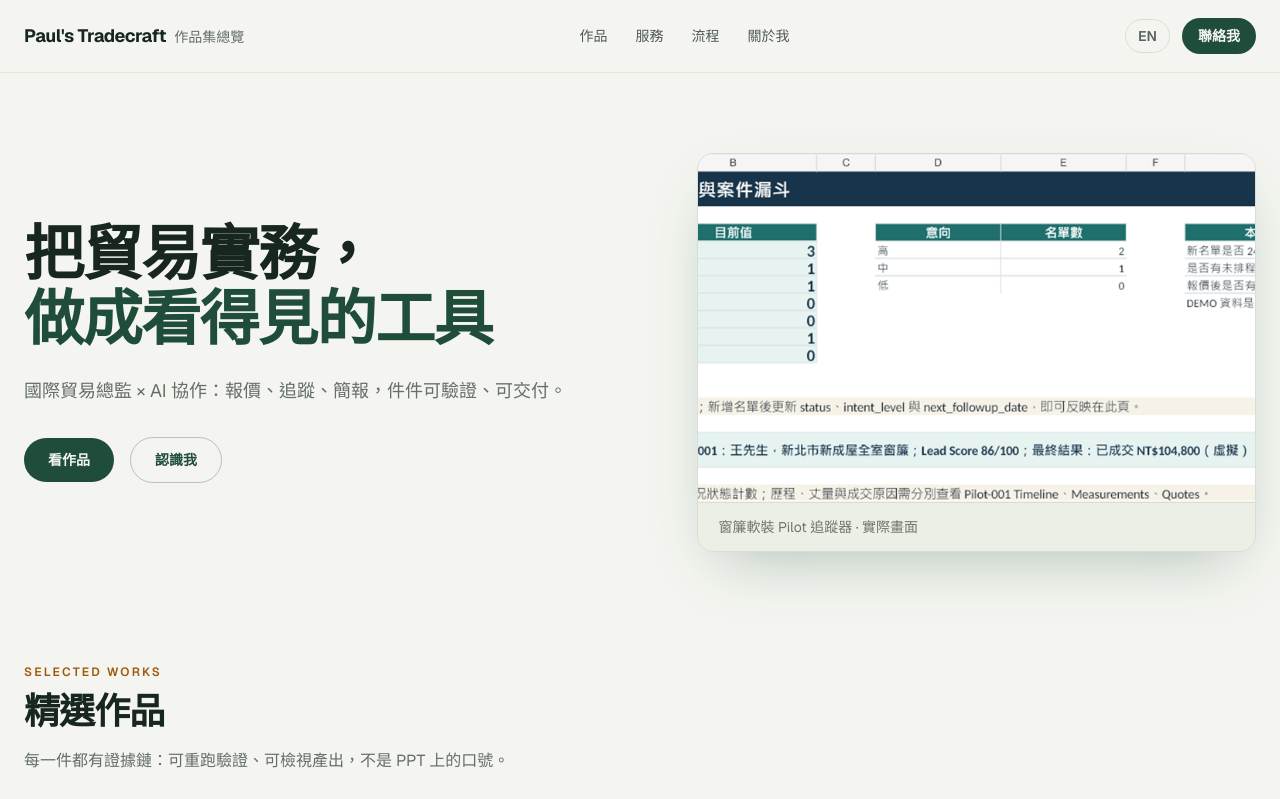
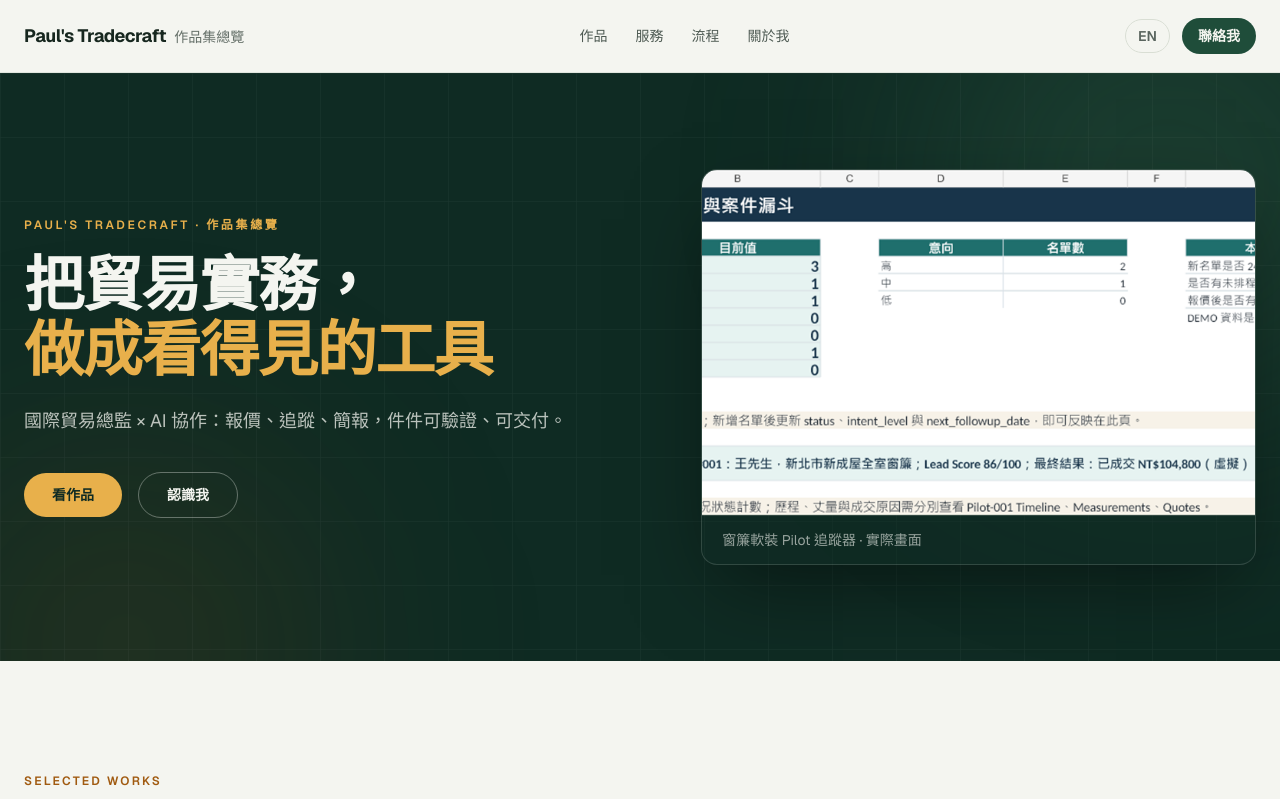
Before and after one commit to apchen1978/pauls-tradecraft, a React (Vite) app: page / in a window 1280 px wide. Shown: the top 799 px of the page. Built offline with nearby package versions, Linux system fonts and the light colour scheme.

Commit message:
design: dark pine hero with gold accents (international large-brand feel), keep amber palette

```diff
--- a/src/components/Footer.jsx
+++ b/src/components/Footer.jsx
@@ -11,7 +11,7 @@ export default function Footer() {
         </p>
       </div>
       <div className="mx-auto max-w-7xl px-4 pb-6 md:px-6">
-        <p className="border-t border-line pt-4 text-center text-xs text-ink/55">{t.footer.builtWith}</p>
+        <p className="border-t border-line pt-4 text-center text-xs text-ink/65">{t.footer.builtWith}</p>
       </div>
     </footer>
   );
--- a/src/components/Hero.jsx
+++ b/src/components/Hero.jsx
@@ -9,29 +9,41 @@ const fadeUp = {
 export default function Hero() {
   const { t } = useLang();
   return (
-    <section id="top" className="mx-auto grid max-w-7xl items-center gap-10 px-4 pt-16 md:px-6 md:pt-20 lg:grid-cols-[1.05fr_0.95fr] lg:gap-14">
+    <section id="top" className="relative overflow-hidden bg-pine text-bone">
+      {/* 大廠式柔和光暈 */}
+      <div aria-hidden className="pointer-events-none absolute inset-0">
+        <div className="absolute -top-32 right-[-10%] h-[480px] w-[480px] rounded-full bg-moss/30 blur-[120px]" />
+        <div className="absolute bottom-[-30%] left-[-5%] h-[380px] w-[380px] rounded-full bg-amber/15 blur-[120px]" />
+        {/* 細網格紋理 */}
+        <div className="absolute inset-0 opacity-[0.05] [background-image:linear-gradient(rgba(255,255,255,0.6)_1px,transparent_1px),linear-gradient(90deg,rgba(255,255,255,0.6)_1px,transparent_1px)] [background-size:64px_64px]" />
+      </div>
+
+      <div className="relative mx-auto grid max-w-7xl items-center gap-12 px-4 pt-16 pb-20 md:px-6 md:pt-24 md:pb-24 lg:grid-cols-[1.05fr_0.95fr] lg:gap-16">
         <motion.div initial="hidden" animate="show" variants={{ show: { transition: { staggerChildren: 0.1 } } }}>
+          <motion.p variants={fadeUp} className="text-xs font-semibold uppercase tracking-[0.22em] text-gold">
+            {t.brand} · {t.brandNote}
+          </motion.p>
           <motion.h1
             variants={fadeUp}
-          className="max-w-xl text-4xl font-bold leading-[1.08] tracking-tight md:text-5xl lg:text-6xl"
+            className="mt-5 max-w-xl text-4xl font-bold leading-[1.08] tracking-tight text-bone md:text-5xl lg:text-6xl"
           >
             {t.hero.headlineA}
             <br />
-          <span className="font-semibold text-forest">{t.hero.headlineB}</span>
+            <span className="font-semibold text-gold">{t.hero.headlineB}</span>
           </motion.h1>
-        <motion.p variants={fadeUp} className="mt-6 max-w-[52ch] text-base leading-relaxed text-ink/65 md:text-lg">
+          <motion.p variants={fadeUp} className="mt-6 max-w-[52ch] text-base leading-relaxed text-bone/75 md:text-lg">
             {t.hero.sub}
           </motion.p>
-        <motion.div variants={fadeUp} className="mt-8 flex flex-wrap items-center gap-4">
+          <motion.div variants={fadeUp} className="mt-9 flex flex-wrap items-center gap-4">
             <a
               href="#works"
-            className="rounded-pill bg-forest px-6 py-3 text-sm font-semibold text-bone transition-all hover:bg-moss active:scale-[0.98]"
+              className="rounded-pill bg-gold px-7 py-3 text-sm font-bold text-pine transition-all hover:brightness-110 active:scale-[0.98]"
             >
               {t.hero.ctaPrimary}
             </a>
             <a
               href="#about"
-            className="rounded-pill border border-forest/30 px-6 py-3 text-sm font-semibold text-forest transition-colors hover:border-forest"
+              className="rounded-pill border border-bone/35 px-7 py-3 text-sm font-semibold text-bone transition-colors hover:border-bone/70"
             >
               {t.hero.ctaSecondary}
             </a>
@@ -41,7 +53,7 @@ export default function Hero() {
         <motion.figure
           initial={{ opacity: 0, y: 24 }}
           animate={{ opacity: 1, y: 0, transition: { duration: 0.6, ease: "easeOut", delay: 0.15 } }}
-        className="overflow-hidden rounded-card border border-line bg-paper shadow-[0_24px_60px_-24px_rgba(31,77,58,0.35)]"
+          className="overflow-hidden rounded-card border border-bone/15 bg-pine/40 shadow-[0_30px_80px_-20px_rgba(0,0,0,0.5)]"
         >
           <img
             src="/images/cover-tracker.png"
@@ -49,8 +61,11 @@ export default function Hero() {
             className="aspect-[16/10] w-full object-cover object-top"
             loading="eager"
           />
-        <figcaption className="border-t border-line px-5 py-3.5 text-sm text-ink/60">{t.hero.imgCaption}</figcaption>
+          <figcaption className="border-t border-bone/15 px-5 py-3.5 text-sm text-bone/60">
+            {t.hero.imgCaption}
+          </figcaption>
         </motion.figure>
+      </div>
     </section>
   );
 }
--- a/src/index.css
+++ b/src/index.css
@@ -18,8 +18,10 @@
   --color-paper: #ecefe6;
   --color-ink: #17271f;
   --color-forest: #1f4d3a;
+  --color-pine: #0f2b23; /* hero 深色大區塊專用（國際大廠氣勢） */
   --color-moss: #3a6b52;
   --color-amber: #a05a10; /* burnt amber: 4.8:1 on bone (WCAG AA) */
+  --color-gold: #e8b04b; /* 亮金琥珀：7.7:1 on pine（深色 hero 用） */
   --color-line: #d9ded4;
 
   /* Shape system (documented): cards 16px, inputs 12px, interactive = full pill */
```
Lines whose indentation alone changed are shown as unchanged.
